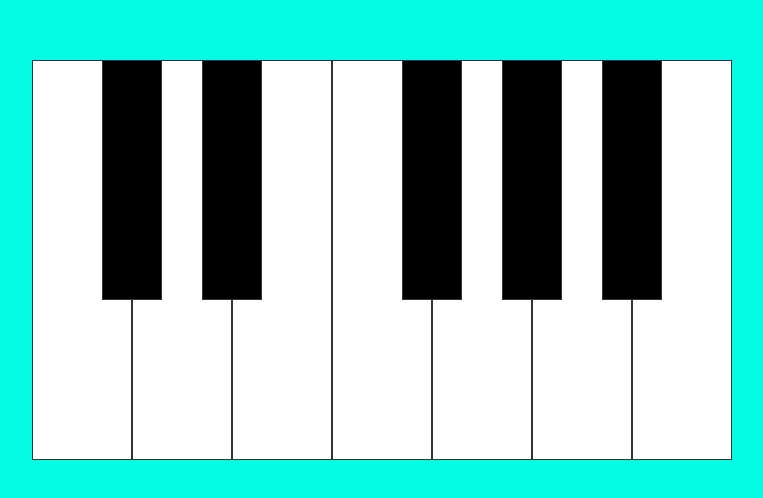
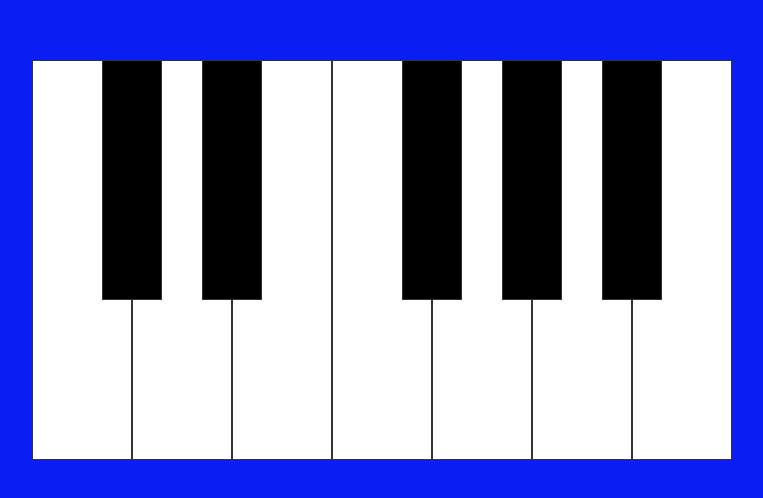
Before and after one commit to rahiman-zoheb/js-piano, a plain HTML site: page index.html in a window 1280 px wide. Shown: the part 140-638 px from the top of the page, without its empty margins (258-1021 px from the left). Drawn offline with Linux system fonts and the light colour scheme.

Commit message:
Changed color to #0a1df2

```diff
--- a/styles.css
+++ b/styles.css
@@ -3,7 +3,7 @@
 }
 
 body {
-    background-color: #03fce3;
+    background-color: #0a1df2;
     margin: 0;
     min-height: 100vh;
     display: flex;
```
